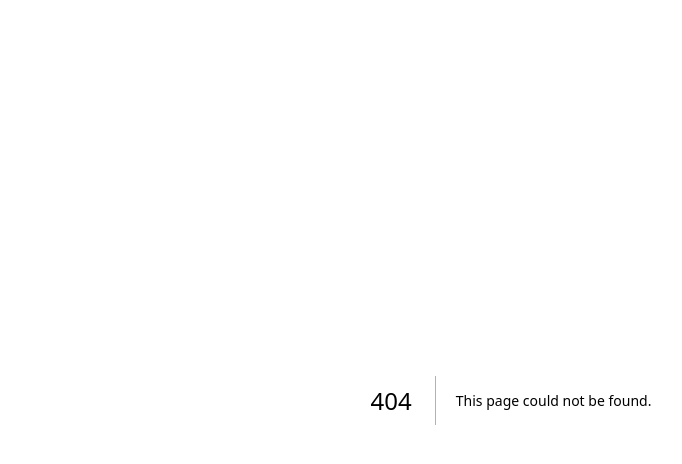
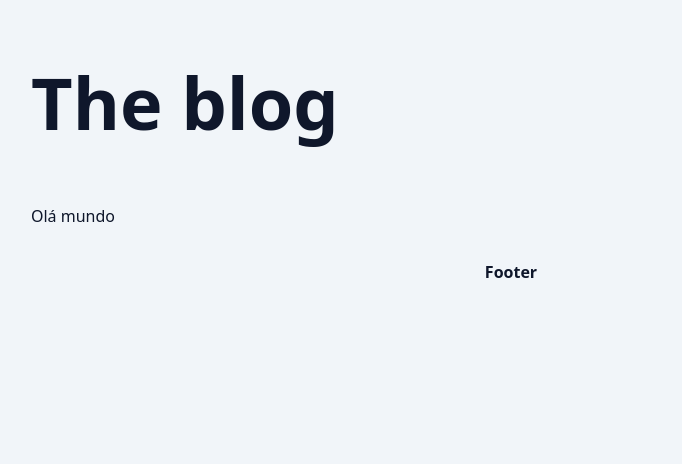
Before and after one commit to EdenilsonAndrade/blog-next-react, a Next.js app: page /about in a window 1280 px wide. Before the commit this address had no page. Shown: the top 464 px of the page, without its empty margins (129-811 px from the left). Built offline with nearby package versions, Linux system fonts and the light colour scheme.

Commit message:
refactor: move layout logic, update project title, and add About page for testing

```diff
--- /dev/null
+++ b/src/app/about/page.tsx
@@ -0,0 +1,9 @@
+import { Metadata } from 'next';
+
+export const metadata: Metadata = {
+  title: 'About',
+};
+
+export default function AboutPage() {
+  return <h1>Olá mundo</h1>;
+}
--- a/src/app/layout.tsx
+++ b/src/app/layout.tsx
@@ -1,8 +1,13 @@
 import type { Metadata } from 'next';
 import './globals.css';
+import { Container } from '@/components/Container';
+import { Header } from '@/components/Header';
 
 export const metadata: Metadata = {
-  title: 'The blog - Este é um blog com Next.js',
+  title: {
+    default: 'The blog - Este é um blog com Next.js',
+    template: '%s | The blog',
+  },
   description: 'Blog feito com Next.js, TypeScript e Tailwind CSS',
 };
 
@@ -13,7 +18,15 @@
 export default function RootLayout({ children }: Readonly<RootLayoutProps>) {
   return (
     <html lang='pt-BR'>
-      <body>{children}</body>
+      <body>
+        <Container>
+          <Header />
+          {children}
+          <footer>
+            <p className='text-6x1 font-bold text-center py-8'>Footer</p>
+          </footer>
+        </Container>
+      </body>
     </html>
   );
 }
--- a/src/app/page.tsx
+++ b/src/app/page.tsx
@@ -1,5 +1,3 @@
-import { Container } from '@/components/Container';
-import { Header } from '@/components/Header';
 import { PostFeatured } from '@/components/PostFeatured';
 import { PostsList } from '@/components/PostsList';
 import { SpinLoader } from '@/components/SpinLoader';
@@ -7,9 +5,7 @@
 
 export default async function HomePage() {
   return (
-    <Container>
-      <Header />
-
+    <>
       <Suspense fallback={<SpinLoader />}>
         <PostFeatured />
       </Suspense>
@@ -17,10 +13,6 @@
       <Suspense fallback={<SpinLoader />}>
         <PostsList />
       </Suspense>
-
-      <footer>
-        <p className='text-6x1 font-bold text-center py-8'>Footer</p>
-      </footer>
-    </Container>
+    </>
   );
 }
```
